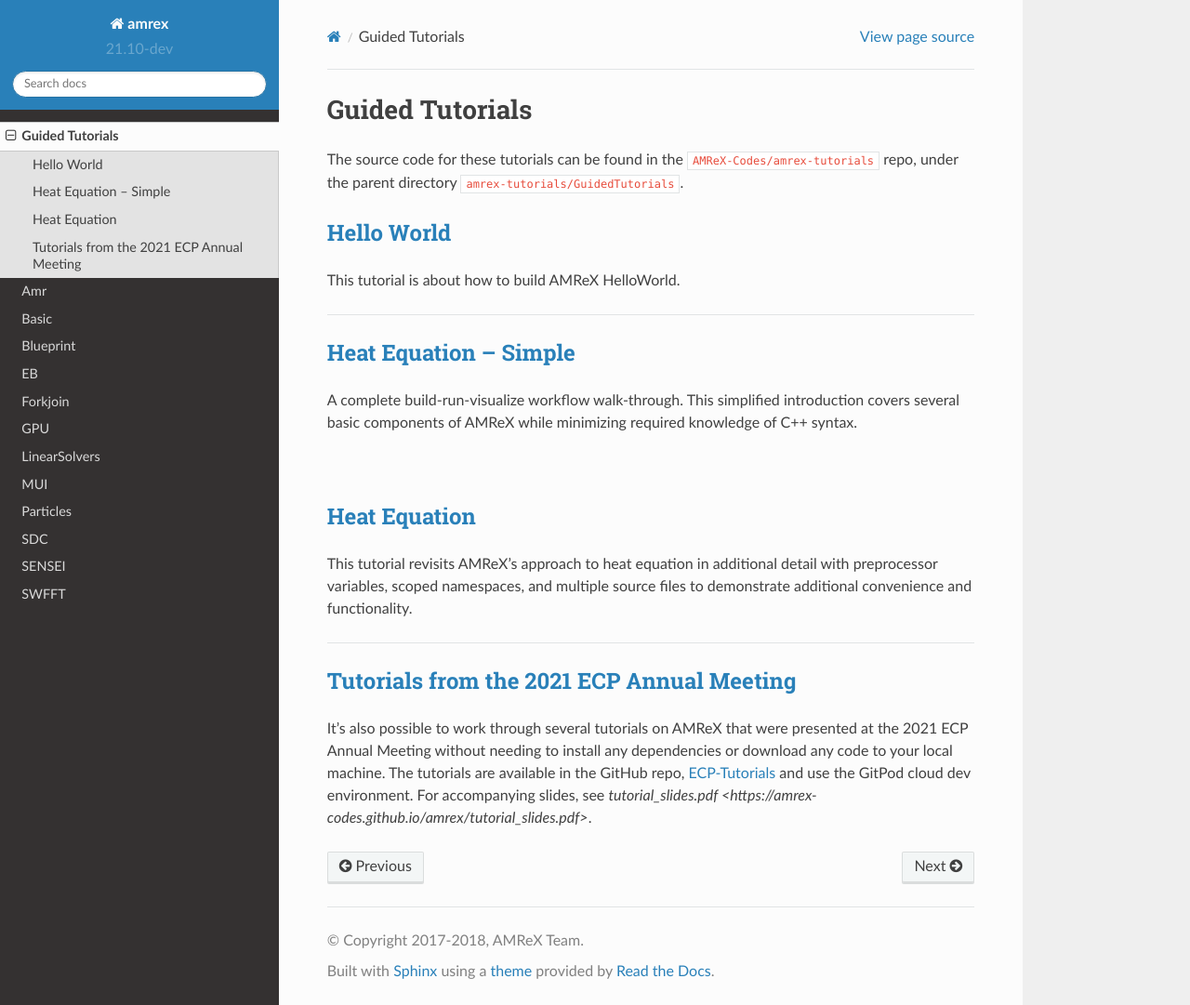
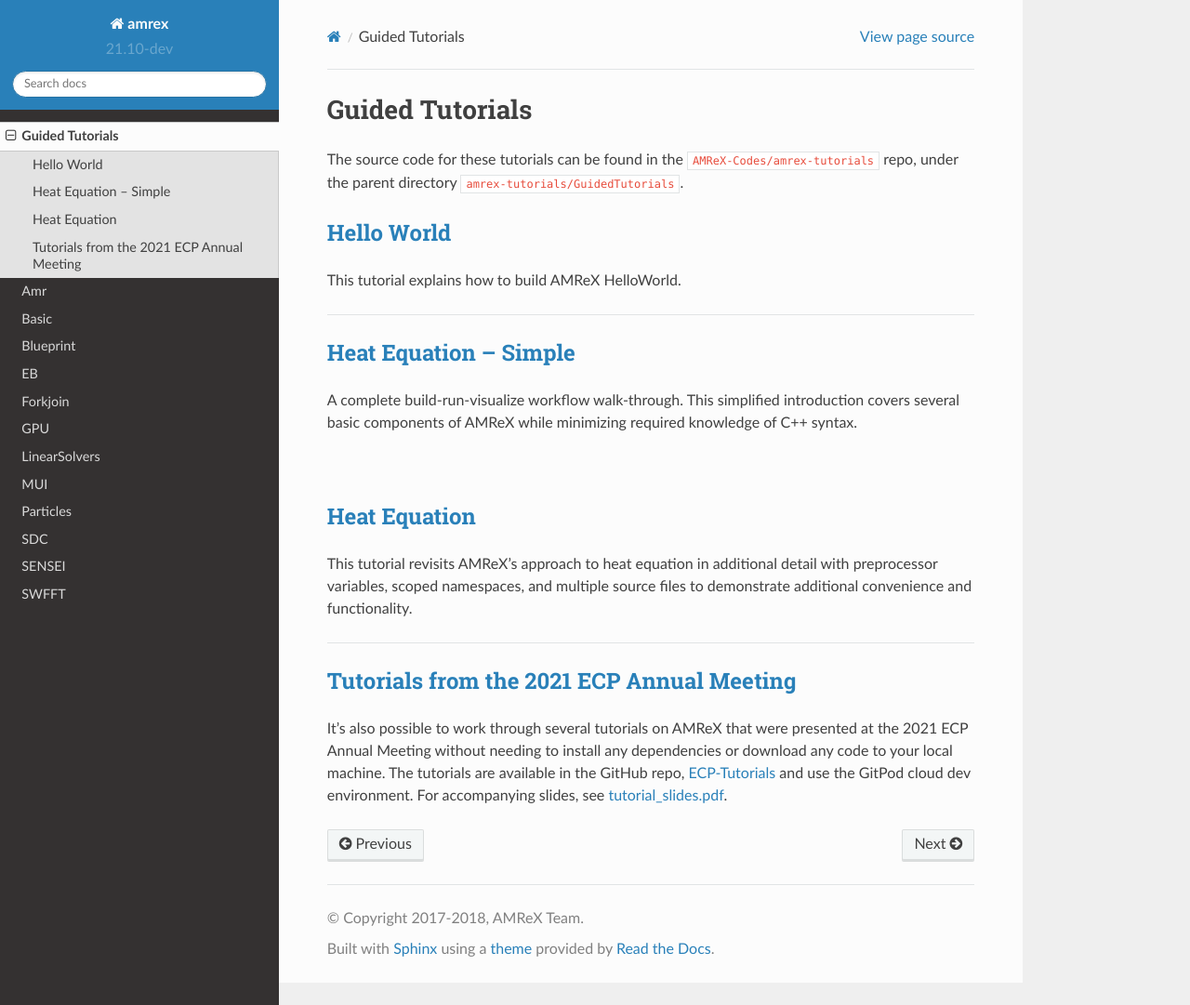
Before and after one commit to AMReX-Codes/amrex-tutorials, a Sphinx documentation site: the page built from Docs/source/GuidedTutorials.rst, in a window 1280 px wide and 1081 px high. Shown: the whole window at 93% size. Built offline with Sphinx 7.4.7 and the Read the Docs theme 2.0.0, drawn with Linux system fonts in a browser that asks for light colours.

Commit message:
changed to ref links and fixed hyper link on GuidedTutorials. :wq

```diff
--- a/Docs/source/GuidedTutorials.rst
+++ b/Docs/source/GuidedTutorials.rst
@@ -7,10 +7,10 @@
 repo, under the parent directory ``amrex-tutorials/GuidedTutorials``.
 
 
-`Hello World`_
-------------------
+:ref:`Hello World<guided_hello_world>`
+--------------------------------------
 
-This tutorial is about how to build AMReX HelloWorld.
+This tutorial explains how to build AMReX HelloWorld.
 
 
 .. _`Hello World`: HelloWorld.html
@@ -18,8 +18,8 @@
 
 ---------
 
-`Heat Equation -- Simple`_
---------------------------
+:ref:`Heat Equation -- Simple<guided_heat_simple>`
+--------------------------------------------------
 
 A complete build-run-visualize workflow walk-through. This simplified introduction
 covers several basic components of AMReX while minimizing required knowledge of C++
@@ -29,8 +29,8 @@
 
 |
 
-`Heat Equation`_
-----------------
+:ref:`Heat Equation<guided_heat>`
+---------------------------------
 
 This tutorial revisits AMReX's approach to heat equation in additional detail with
 preprocessor variables, scoped namespaces, and multiple source files
@@ -50,6 +50,6 @@
 download any code to your local machine. The tutorials are available in the GitHub repo,
 `ECP-Tutorials <https://github.com/atmyers/ecp-tutorials>`_ and use the GitPod
 cloud dev environment. For accompanying slides, see
-`tutorial_slides.pdf <https://amrex-codes.github.io/amrex/tutorial_slides.pdf>`.
+`tutorial_slides.pdf <https://amrex-codes.github.io/amrex/tutorial_slides.pdf>`_.
 
 .. _`Tutorials from the 2021 ECP Annual Meeting`: https://github.com/atmyers/ecp-tutorials
--- a/Docs/source/HeatEquation_EX1_C.rst
+++ b/Docs/source/HeatEquation_EX1_C.rst
@@ -1,3 +1,5 @@
+.. _guided_heat:
+
 Example: HeatEquation_EX1_C
 ===========================
 
--- a/Docs/source/HeatEquation_Simple.rst
+++ b/Docs/source/HeatEquation_Simple.rst
@@ -1,3 +1,5 @@
+.. _guided_heat_simple:
+
 Tutorial: Heat Equation - Simple
 ==================================
 
--- a/Docs/source/HelloWorld.rst
+++ b/Docs/source/HelloWorld.rst
@@ -1,7 +1,7 @@
 .. role:: cpp(code)
    :language: c++
 
-.. _`Hello World`:
+.. _guided_hello_world:
 
 
 Hello World
```
